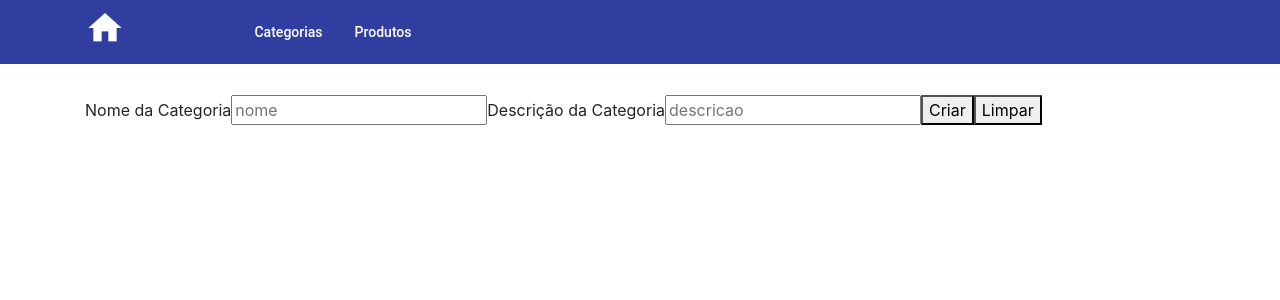
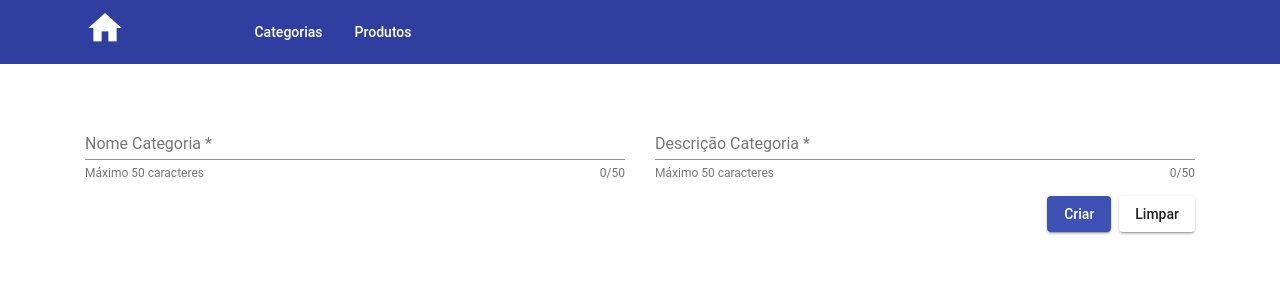
Before and after one commit to andreicruz/ConsumirAPI, an Angular app: page /categorias/novo in a window 1280 px wide. Shown: the top 300 px of the page. Built offline with nearby package versions, Linux system fonts and the light colour scheme.

Commit message:
alteracoes no layout

```diff
--- a/src/app/pasta-categorias/criar-categoria/criar-categoria.component.html
+++ b/src/app/pasta-categorias/criar-categoria/criar-categoria.component.html
@@ -1,10 +1,23 @@
 <form [formGroup]="form">
-    <label for="nome">Nome da Categoria</label>
-    <input type="text" formControlName="nome" placeholder="nome">
+    <div class="row form">
+        <div class="col-xs-12 col-md-6">
+            <mat-form-field class="full-width-field" hintLabel="Máximo 50 caracteres">
+                <input matInput #nome maxlength="50" placeholder="Nome Categoria" formControlName="nome" required>
+                <mat-error *ngIf="nome.invalid">{{getErrorMessageNome()}}</mat-error>
+                <mat-hint align="end">{{nome.value?.length || 0}}/50</mat-hint>
+            </mat-form-field>
+        </div>
+        <div class="col-xs-12 col-md-6">
+            <mat-form-field class="full-width-field" hintLabel="Máximo 50 caracteres">
+                <input matInput #descricao maxlength="50" placeholder="Descrição Categoria" formControlName="descricao" required>
+                <mat-error *ngIf="descricao.invalid">{{getErrorMessageDescricao()}}</mat-error>
+                <mat-hint align="end">{{descricao.value?.length || 0}}/50</mat-hint>
+            </mat-form-field>
+        </div>
+    </div>
 
-    <label for="descricao">Descrição da Categoria</label>
-    <input type="text" formControlName="descricao" placeholder="descricao">
-
-    <button type="submit" (click)="addCategoria()">Criar</button>
-    <button type="button" (click)="limpar()">Limpar</button>
+    <div class="botoes text-right mt-3">
+        <button mat-raised-button class="mr-2" color="primary" (click)="addCategoria()">Criar</button>
+        <button mat-raised-button color="basic" (click)="limpar()">Limpar</button>
+    </div>
 </form>
--- a/src/app/pasta-categorias/criar-categoria/criar-categoria.component.sass
+++ b/src/app/pasta-categorias/criar-categoria/criar-categoria.component.sass
@@ -0,0 +1,2 @@
+.full-width-field
+   width: 100%
--- a/src/app/pasta-categorias/criar-categoria/criar-categoria.component.ts
+++ b/src/app/pasta-categorias/criar-categoria/criar-categoria.component.ts
@@ -1,7 +1,7 @@
 import { CategoriasServicoService } from './../categorias-servico.service';
 import { Categoria } from './../categoria';
 import { Component, OnInit } from '@angular/core';
-import { FormGroup, FormBuilder, Validators } from '@angular/forms';
+import { FormGroup, FormBuilder, Validators, FormControl } from '@angular/forms';
 import { Router } from '@angular/router';
 
 @Component({
@@ -13,13 +13,15 @@ export class CriarCategoriaComponent implements OnInit {
 
   categoria: Categoria;
   form: FormGroup;
+  nome = new FormControl('', [Validators.required, Validators.minLength(3)]);
+  descricao = new FormControl('', [Validators.required, Validators.minLength(3)]);
 
   constructor(private categoriaServico: CategoriasServicoService, private fb: FormBuilder, private route: Router) { }
 
   ngOnInit() {
     this.form = this.fb.group({
-      nome: [null, [Validators.required, Validators.minLength(3), Validators.maxLength(200)]],
-      descricao: [null, [Validators.required, Validators.minLength(3), Validators.maxLength(200)]]
+      nome: [null, [Validators.required, Validators.minLength(3), Validators.maxLength(50)]],
+      descricao: [null, [Validators.required, Validators.minLength(3), Validators.maxLength(50)]]
     });
   }
 
@@ -33,6 +35,16 @@ export class CriarCategoriaComponent implements OnInit {
    // this.categoriaServico.addCategoria(this.categoria).subscribe(categoria => this.categoria.push(categoria))
   }
 
+  getErrorMessageNome(){
+    return this.nome.hasError('required') ? 'Mínimo 3 digitos' :
+    this.nome.hasError('nome') ? 'Nome inválido' : '';
+  }
+
+  getErrorMessageDescricao(){
+    return this.descricao.hasError('required') ? 'Mínimo 3 digitos' :
+    this.descricao.hasError('descricao') ? 'Descrição inválida' : '';
+  }
+
   limpar() {
     this.form.reset();
   }
--- a/src/app/pasta-produtos/criar-produto/criar-produto.component.html
+++ b/src/app/pasta-produtos/criar-produto/criar-produto.component.html
@@ -1,21 +1,21 @@
 <form [formGroup]="form">
     <div class="row form">
         <div class="col-xs-12 col-md-6">
-            <mat-form-field class="full-width-field" hintLabel="Máximo 200 caracteres">
-                <input matInput maxlength="50" placeholder="Nome Produto" formControlName="nome" required>
+            <mat-form-field class="full-width-field" hintLabel="Máximo 50 caracteres">
+                <input matInput #nome maxlength="50" placeholder="Nome Produto" formControlName="nome" required>
                 <mat-error *ngIf="nome.invalid">{{getErrorMessageNome()}}</mat-error>
-                <mat-hint align="end">{{nome.value?.length || 0}}/200</mat-hint>
+                <mat-hint align="end">{{nome.value?.length || 0}}/50</mat-hint>
             </mat-form-field>
         </div>
         <div class="col-xs-12 col-md-6">
-            <mat-form-field class="full-width-field" hintLabel="Máximo 200 caracteres">
-                <input matInput maxlength="50" placeholder="Descrição Produto" formControlName="descricao" required>
+            <mat-form-field class="full-width-field" hintLabel="Máximo 50 caracteres">
+                <input matInput #descricao maxlength="50" placeholder="Descrição Produto" formControlName="descricao" required>
                 <mat-error *ngIf="descricao.invalid">{{getErrorMessageDescricao()}}</mat-error>
-                <mat-hint align="end">{{descricao.value?.length || 0}}/200</mat-hint>
+                <mat-hint align="end">{{descricao.value?.length || 0}}/50</mat-hint>
             </mat-form-field>
         </div>
     </div>
-    <div class="row form">
+    <div class="row form mt-5">
         <div class="col-xs-12 col-md-6">
             <mat-form-field class="full-width-field">
                 <input matInput type="number" step='0.01' value='0.00' placeholder="Preco Produto" formControlName="preco" required>
@@ -34,6 +34,6 @@
     </div>
     <div class="botoes text-right">
         <button mat-raised-button class="mr-2" color="primary" (click)="addProduto()">Criar</button>
-        <button mat-raised-button color="basic">Limpar</button>
+        <button mat-raised-button color="basic" (click)="limpar()">Limpar</button>
     </div>
 </form>
--- a/src/app/pasta-produtos/criar-produto/criar-produto.component.ts
+++ b/src/app/pasta-produtos/criar-produto/criar-produto.component.ts
@@ -64,4 +64,8 @@ export class CriarProdutoComponent implements OnInit {
     }
    // this.categoriaServico.addCategoria(this.categoria).subscribe(categoria => this.categoria.push(categoria))
   }
+
+  limpar() {
+    this.form.reset();
+  }
 }
--- a/src/styles.sass
+++ b/src/styles.sass
@@ -2,7 +2,7 @@
 
 body
     margin: 0px
-    margin-top: 95px
+    margin-top: 115px
 
 .alert-snackbar
     background-color: #b80b17
```
